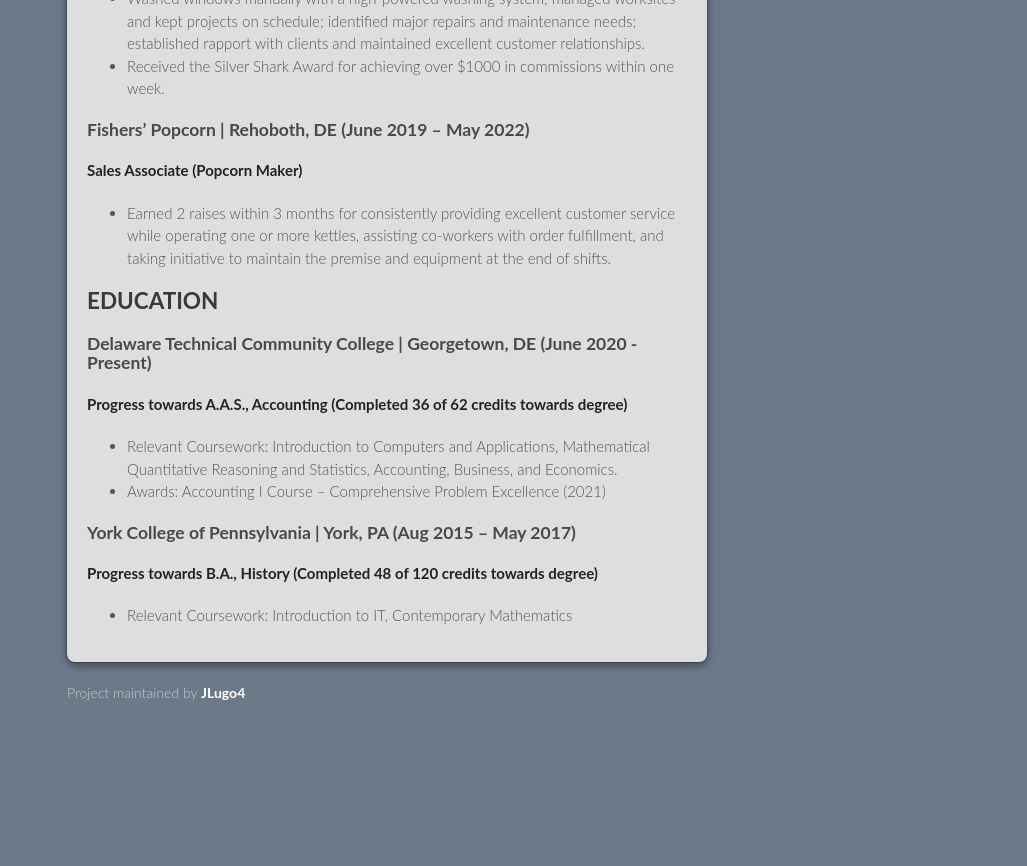
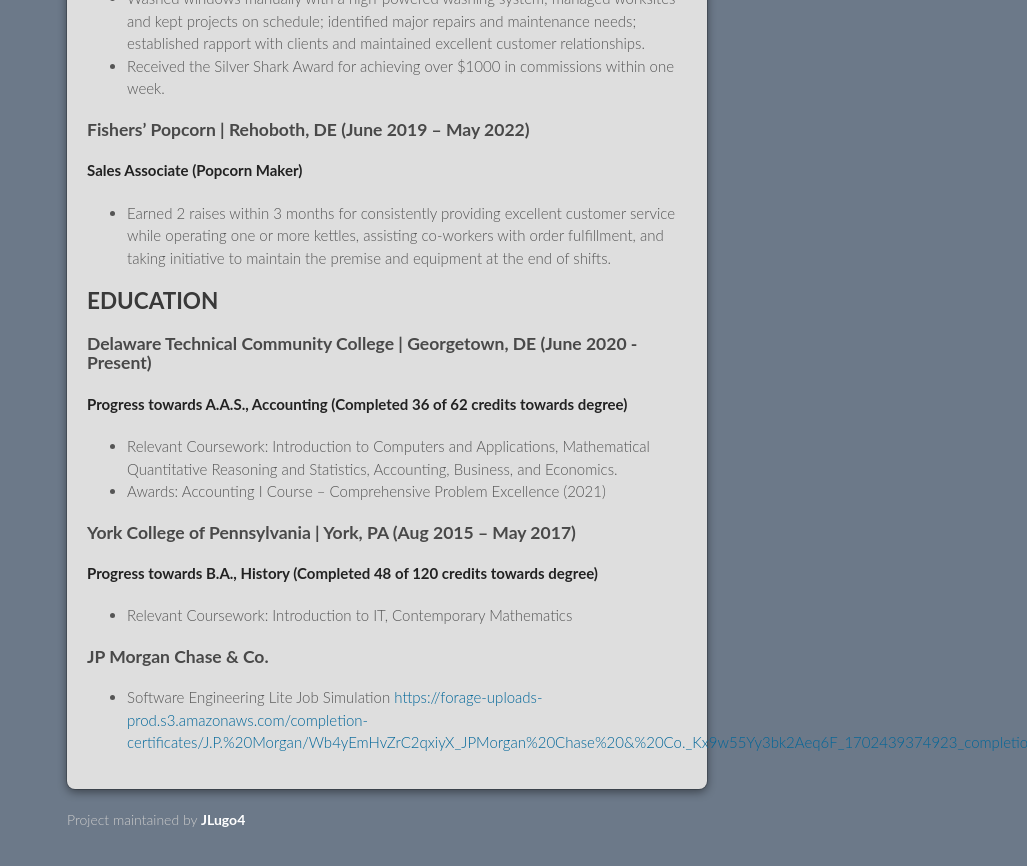
Before and after one commit to JLugo4/JLugo4, a Jekyll site: the page built from index.md, in a window 1280 px wide and 900 px high, scrolled down 2034 px. Shown: the top 866 px of the window, without its empty margins (253-1280 px from the left). Built offline with Jekyll 4.4.1, drawn with Linux system fonts in a browser that asks for light colours; our own code applies the rules of GitHub Pages for plain Markdown files; the repository's description, which GitHub fills in, is left out; before the commit the page ends 2807 px from its top, so only the background shows below that.

Commit message:
Thank you Dre

```diff
--- a/index.md
+++ b/index.md
@@ -82,3 +82,6 @@ Admitted into Zip Code Wilmington’s highly competitive software development pr
 ### York College of Pennsylvania | York, PA (Aug 2015 – May 2017)
 **Progress towards B.A., History (Completed 48 of 120 credits towards degree)**
 - Relevant Coursework: Introduction to IT, Contemporary Mathematics
+
+### JP Morgan Chase & Co.
+- Software Engineering Lite Job Simulation [https://forage-uploads-prod.s3.amazonaws.com/completion-certificates/J.P.%20Morgan/Wb4yEmHvZrC2qxiyX_JPMorgan%20Chase%20&%20Co._Kx9w55Yy3bk2Aeq6F_1702439374923_completion_certificate.pdf]()
```
